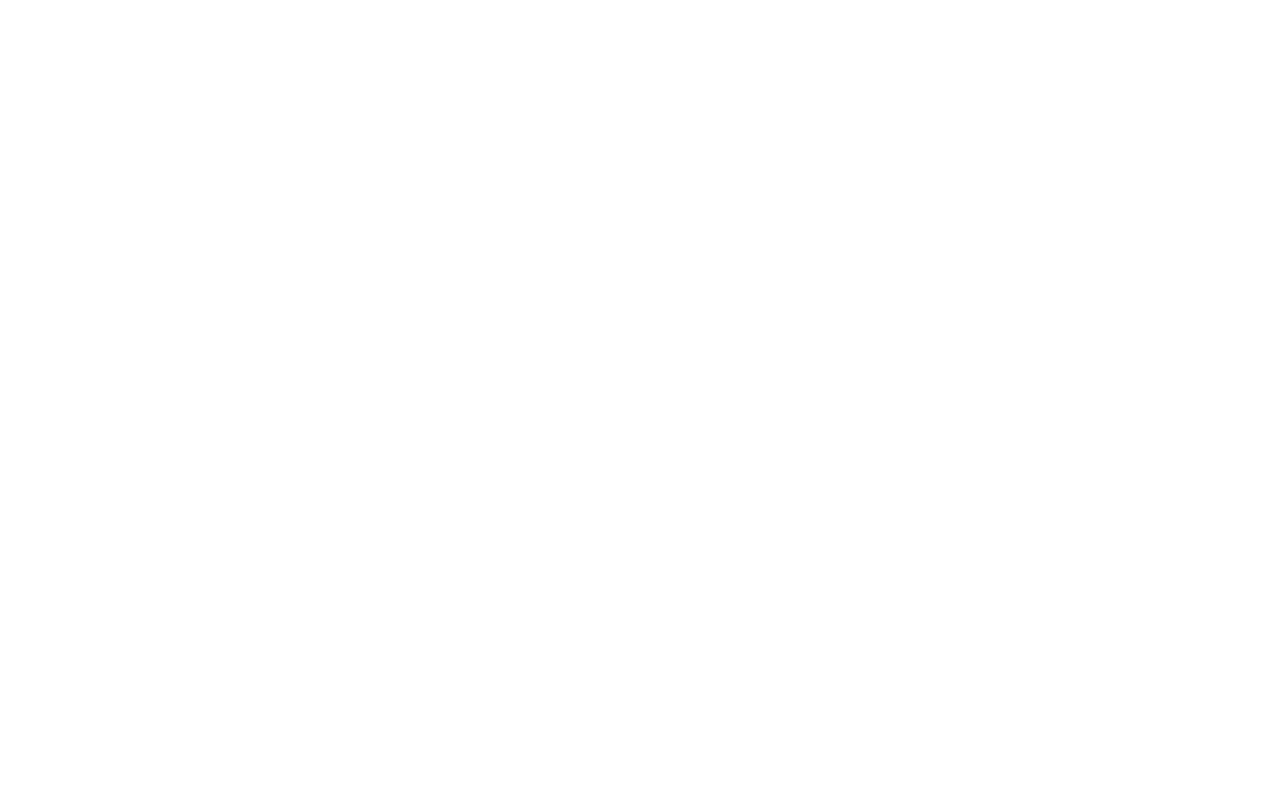
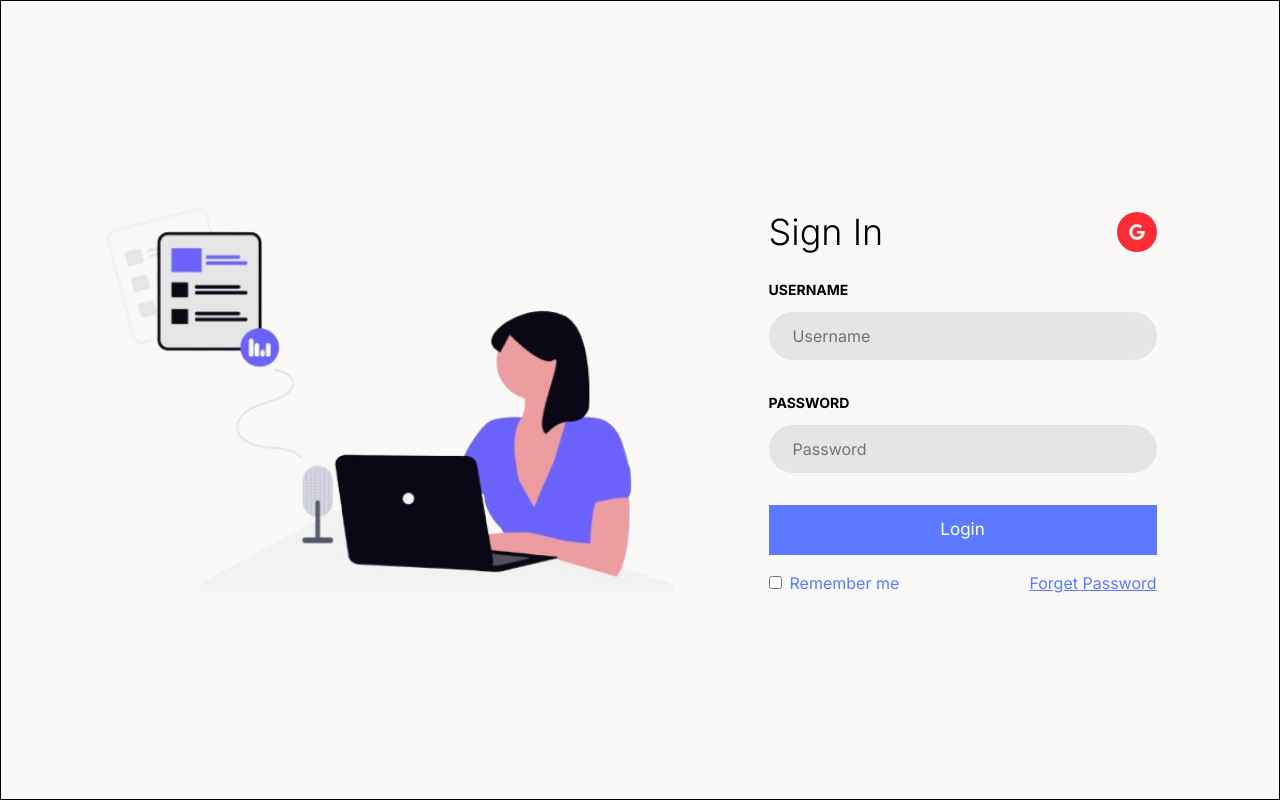
Before and after one commit to Developer-Jayvee/AgileResolve-fe, a React (Vite) app: page / in a window 1280 px wide. Built offline with nearby package versions, Linux system fonts and the light colour scheme.

Commit message:
Add Login Layout

```diff
--- a/index.html
+++ b/index.html
@@ -4,7 +4,11 @@
     <meta charset="UTF-8" />
     <link rel="icon" type="image/svg+xml" href="/favicon.svg" />
     <meta name="viewport" content="width=device-width, initial-scale=1.0" />
-    <title>agileresolve-fe</title>
+    <title>Agile Resolve</title>
+
+    <link rel="preconnect" href="https://fonts.googleapis.com">
+    <link rel="preconnect" href="https://fonts.gstatic.com" crossorigin>
+    <link href="https://fonts.googleapis.com/css2?family=Inter:ital,opsz,wght@0,14..32,100..900;1,14..32,100..900&display=swap" rel="stylesheet">
   </head>
   <body>
     <div id="root"></div>
--- a/package.json
+++ b/package.json
@@ -14,6 +14,7 @@
     "axios": "^1.16.1",
     "react": "^19.2.6",
     "react-dom": "^19.2.6",
+    "react-icons": "^5.6.0",
     "react-router-dom": "^7.15.1",
     "tailwindcss": "^4.3.0"
   },
--- a/src/index.css
+++ b/src/index.css
@@ -1 +1,17 @@
 @import 'tailwindcss';
+
+
+@theme {
+    --color-primary : #5C7AFF;
+    --color-secondary : #4A8FE7;
+    --color-accent: #000000;
+    --color-neutral : #FAF9F7;
+    --color-sidebar: #070E2D;
+    --color-active-link:#0E1C5B;
+    --color-primary-font-family: "Inter", sans-serif;
+    --color-login-input:rgba(217, 217, 217, 0.6);
+}
+
+*{
+    font-family: var(--color-primary-font-family);
+}
--- a/src/pages/login/index.tsx
+++ b/src/pages/login/index.tsx
@@ -1,6 +1,45 @@
-
+import IllustrateImage from "@assets/login/div-bg-2.png";
+import { FaGoogle } from "react-icons/fa";
 
 export default function LoginPage(){
 
-    return <></>
+    return <div className="flex justify-center items-center h-screen w-full border bg-neutral">
+        <div className="grid grid-cols-[1fr_500px]  p-10">
+            <div className="overflow-hidden w-full h-full max-w-full">
+                <img className="w-full h-full object-center" src={IllustrateImage} alt="Illustrated Image" />
+            </div>
+            <div className=" p-6  rounded-2xl">
+                <div className="flex items-center justify-between px-8">
+                    <h1 className="text-[36px] font-light">Sign In</h1>
+                    <div className="flex">
+                        <button className="cursor-pointer hover:bg-red-700 rounded-full bg-red-500 p-3 text-white">
+                            <FaGoogle/>
+                        </button>
+                    </div>
+                </div>
+                <div className="mt-5 ">
+                    <form className="flex flex-col gap-8 px-8">
+                        <div className="grid gap-y-3">
+                            <label className="font-bold text-[14px]">USERNAME</label>
+                            <input className="p-3 px-6 outline-0 bg-login-input rounded-full" type="text" placeholder="Username"/>
+                        </div>
+                        <div className="grid gap-y-3">
+                            <label className="font-bold text-[14px]">PASSWORD</label>
+                            <input className="p-3 px-6 outline-0 bg-login-input rounded-full" type="password" placeholder="Password"/>
+                        </div>
+                        <button className="bg-primary hover:bg-secondary text-white p-3 text-[17px] cursor-pointer">
+                            Login
+                        </button>
+                    </form>
+                </div>
+                <div className="mt-4 px-8 grid grid-cols-2">
+                    <div className="flex gap-2 items-center">
+                        <input className="text-primary" type="checkbox"/>
+                        <label className="text-primary">Remember me</label>
+                    </div>
+                    <a href="#" className="underline underline-offset-1 text-primary text-right">Forget Password</a>
+                </div>
+            </div>
+        </div>
+    </div>
 }
--- a/tsconfig.app.json
+++ b/tsconfig.app.json
@@ -9,6 +9,7 @@
     "baseUrl": ".",
     "paths": {
       "@/*":["src/*"],
+      "@assets/*" : ["src/assets/*"],
     },
 
     /* Bundler mode */
--- a/vite.config.ts
+++ b/vite.config.ts
@@ -8,7 +8,8 @@
   plugins: [react(),tailwindcss()],
   resolve:{
     alias:{
-      "@":path.resolve(__dirname,'./src')
+      "@":path.resolve(__dirname,'./src'),
+      "@assets":path.resolve(__dirname,'./src/assets')
     }
   }
 })
```
Also changed, not shown: src/assets/login/div-bg-2.png (added), 1 other file (tests, documents, lock files or other folders).
